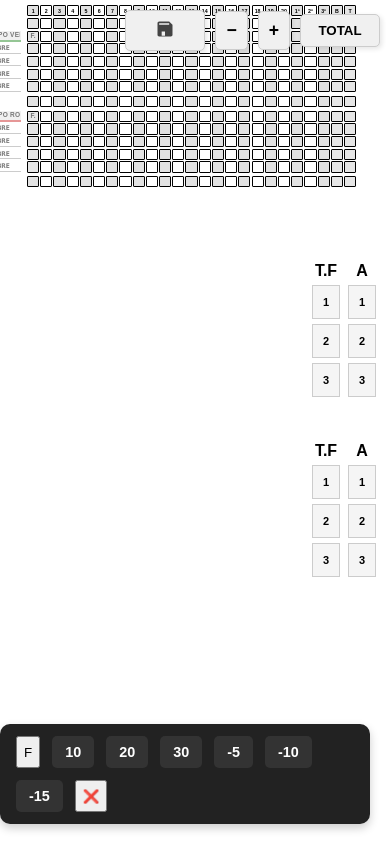
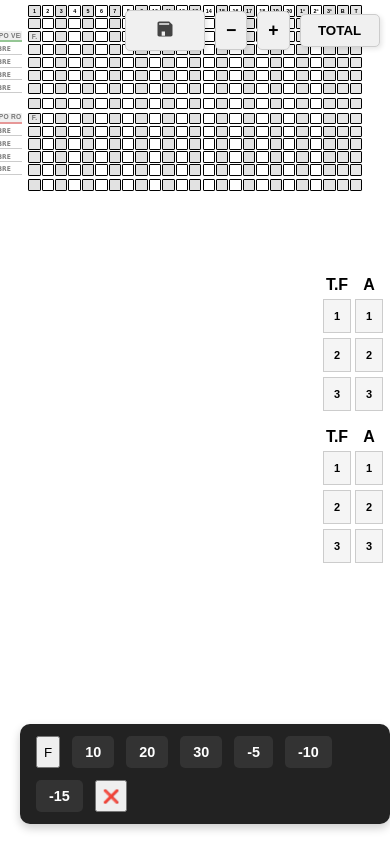
Before and after one commit to EliudSG/HOJA_PUNTEO, a Flask app: page / in a window 390 px wide. Run offline with Flask 3, Linux system fonts and the light colour scheme; some libraries are stand-ins or nearby versions.

Commit message:
puntos izquierdos

```diff
--- a/static/css/index.css
+++ b/static/css/index.css
@@ -103,7 +103,8 @@ body {
 #botones {
   position: fixed;
   bottom: 20px;
-  right: 20px;
+  left: 20px;
+  right: auto;
   display: flex;
   gap: 12px;
   background: #222;
@@ -225,13 +226,14 @@ input::placeholder {
   position: fixed;
   top: 50%;
   right: 10px;
-  transform: translateY(-50%);
+  transform: translateY(-50%) translateZ(0);
   display: flex;
   flex-direction: column;
   gap: 40px;
   z-index: 10000;
   background-color: transparent;
   pointer-events: auto;
+  will-change: transform;
 }
 
 .grupo-botones {
@@ -262,6 +264,8 @@ input::placeholder {
   flex-direction: row;
   gap: 10px;
   align-items: center;
+  will-change: transform;
+  transform: translateZ(0);
 }
 
 .boton-total,
@@ -341,7 +345,7 @@ input::placeholder {
   #puntuacion-container {
     min-width: 700px;
     margin-left: 5px;
-    margin-right: 85px;
+    margin-right: 72px;
     padding: 12px;
     gap: 4px;
   }
@@ -365,13 +369,17 @@ input::placeholder {
     font-size: 0.70rem;
   }
   .columna-botones {
-    margin: 0 5px;
+    margin: 0 3px;
   }
   .boton-lateral {
     width: 32px;
     height: 38px;
     font-size: 12px;
     padding: 4px 5px;
+  }
+  .contenedor-botones-laterales {
+    gap: 15px;
+    right: 6px;
   }
 }
 
@@ -384,7 +392,7 @@ input::placeholder {
   #puntuacion-container {
     min-width: 620px;
     margin-left: 4px;
-    margin-right: 80px;
+    margin-right: 66px;
     padding: 10px;
     gap: 3px;
   }
@@ -408,7 +416,7 @@ input::placeholder {
     font-size: 0.65rem;
   }
   .columna-botones {
-    margin: 0 4px;
+    margin: 0 2px;
   }
   .boton-lateral {
     width: 28px;
@@ -416,4 +424,8 @@ input::placeholder {
     font-size: 11px;
     padding: 3px 4px;
   }
+  .contenedor-botones-laterales {
+    gap: 12px;
+    right: 5px;
+  }
 }
```
